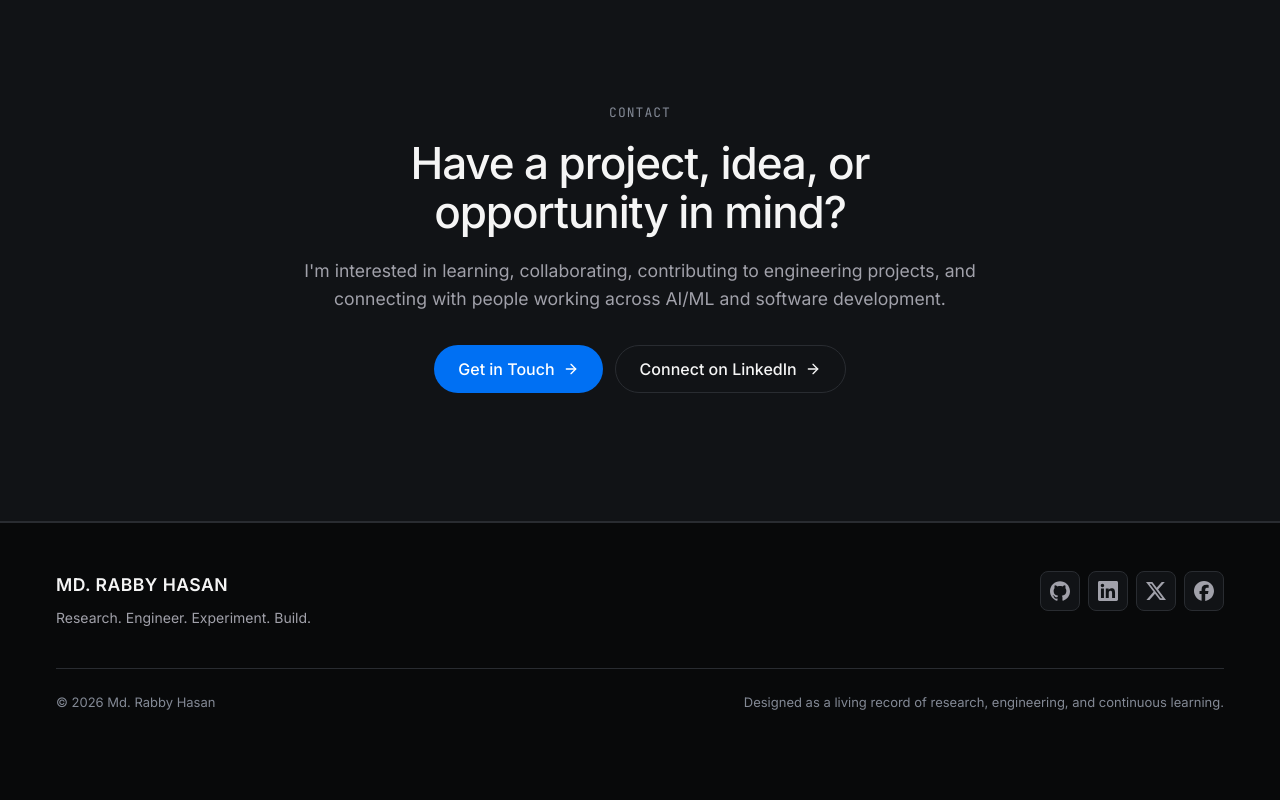
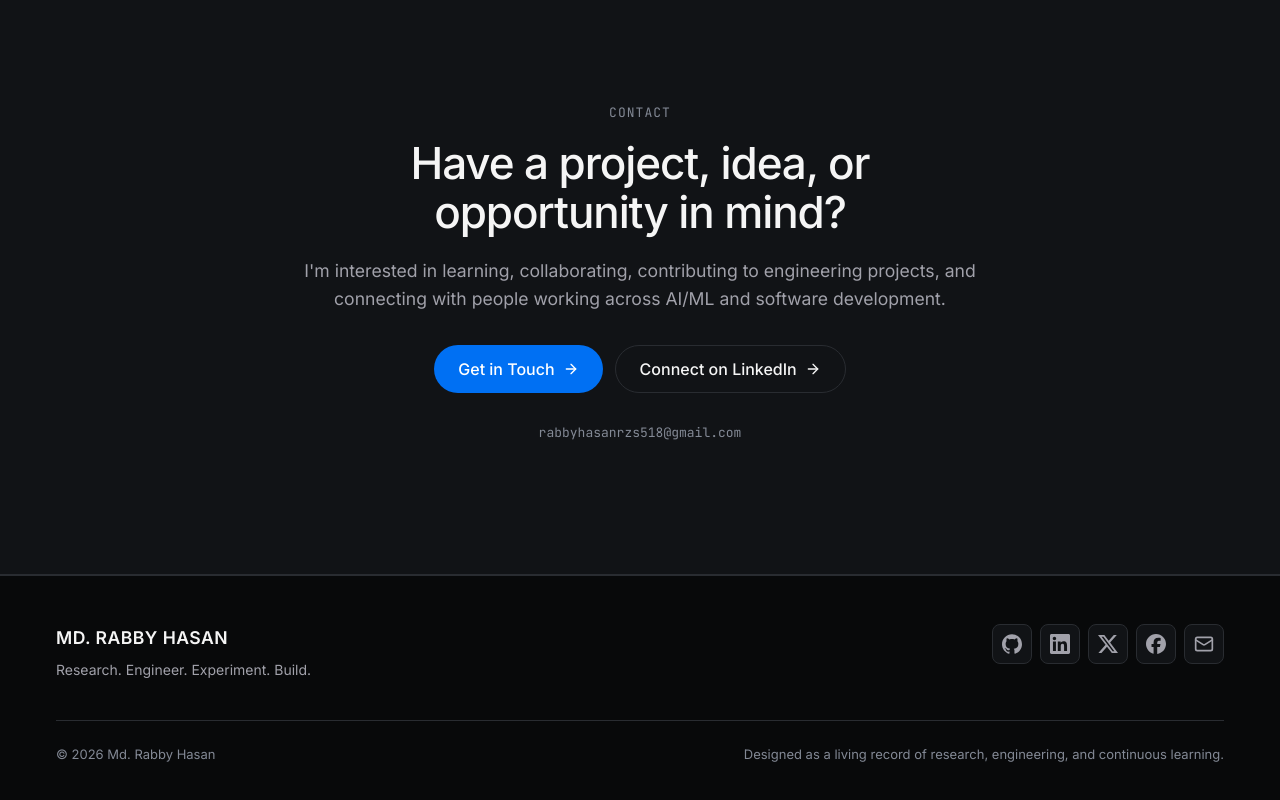
Before and after one commit to rabbyhasanrzs/Personal-Branding, a React (Vite) app: page / in a window 1280 px wide. Shown: the part 7800-8600 px from the top of the page. Before the commit the page ends 8560 px from the top, so only its background shows below. Built offline with nearby package versions, Linux system fonts and the light colour scheme.

Commit message:
Add verified email to Contact and Footer

```diff
--- a/src/components/layout/Footer.jsx
+++ b/src/components/layout/Footer.jsx
@@ -1,3 +1,4 @@
+import { Mail } from 'lucide-react'
 import { Container } from '@/components/layout/Container'
 import { FacebookIcon, GithubIcon, LinkedinIcon, XIcon } from '@/components/ui/SocialIcons'
 import { site } from '@/data/site'
@@ -5,19 +6,20 @@ import { site } from '@/data/site'
 // Verified social links, in the order they are shown. Every URL here was
 // supplied or verified by the user — never a placeholder.
 // Icons stay monochrome by default; on hover (and keyboard focus) each
-// takes its brand colour — GitHub and X are monochrome brands, so they
+// takes its brand colour — GitHub, X and email are monochrome, so they
 // simply brighten to the foreground colour.
 const SOCIALS = [
   { label: 'GitHub', href: site.links.github, Icon: GithubIcon, hover: 'hover:text-fg focus-visible:text-fg' },
   { label: 'LinkedIn', href: site.links.linkedin, Icon: LinkedinIcon, hover: 'hover:text-brand-linkedin focus-visible:text-brand-linkedin' },
   { label: 'X', href: site.links.x, Icon: XIcon, hover: 'hover:text-fg focus-visible:text-fg' },
   { label: 'Facebook', href: site.links.facebook, Icon: FacebookIcon, hover: 'hover:text-brand-facebook focus-visible:text-brand-facebook' },
+  { label: 'Email', href: `mailto:${site.links.email}`, Icon: Mail, hover: 'hover:text-fg focus-visible:text-fg' },
 ]
 
 /**
  * Professional footer (blueprint §06): wordmark, tagline, verified social
- * links only, and a copyright year generated by the site — never a
- * hardcoded year. Email links join here once a verified address exists.
+ * links plus the verified email address, and a copyright year generated by
+ * the site — never a hardcoded year.
  */
 
 // Generated once when the module loads, so the year is never hardcoded.
--- a/src/data/site.js
+++ b/src/data/site.js
@@ -1,7 +1,8 @@
 // Site-wide constants. Copy comes from PORTFOLIO_CONTENT.md.
 // Contact links appear only once verified — never ship placeholder links.
 // GitHub was verified 2026-11-16 (profile rabbyhasanrzs); LinkedIn, X and
-// Facebook were supplied by the user the same day. Email is still pending.
+// Facebook were supplied by the user the same day; email was supplied by
+// the user 2026-11-16.
 
 export const site = {
   name: 'Md. Rabby Hasan',
@@ -13,6 +14,7 @@ export const site = {
     linkedin: 'https://www.linkedin.com/in/md-rabby-hasan-524093294/',
     x: 'https://x.com/MDRABBY38658653',
     facebook: 'https://www.facebook.com/rabby.hasanrzs',
+    email: 'rabbyhasanrzs518@gmail.com',
   },
 }
 
--- a/src/sections/Contact.jsx
+++ b/src/sections/Contact.jsx
@@ -6,8 +6,8 @@ import { site } from '@/data/site'
 
 /**
  * Contact (blueprint §09): make professional contact straightforward.
- * Only verified links are shown — GitHub and LinkedIn for now. Email
- * is added once verified; no placeholder links, ever.
+ * Only verified links are shown — GitHub, LinkedIn and email. No
+ * placeholder links, ever.
  */
 export function Contact() {
   return (
@@ -29,6 +29,14 @@ export function Contact() {
             Connect on LinkedIn
           </Button>
         </div>
+        <p className="mt-6">
+          <a
+            href={`mailto:${site.links.email}`}
+            className="font-mono text-meta text-fg-muted underline-offset-4 transition-colors hover:text-fg hover:underline"
+          >
+            {site.links.email}
+          </a>
+        </p>
       </Reveal>
     </Section>
   )
```
